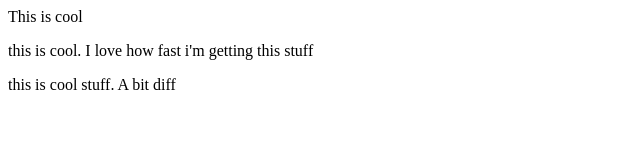
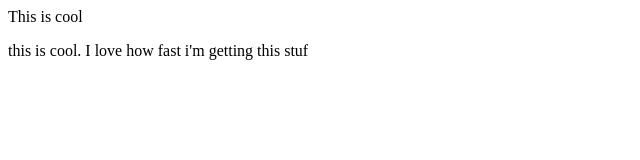
Before and after one commit to sovoguit/learning, a plain HTML site: page index.html in a window 1280 px wide. Shown: the whole page, without its empty margins (0-640 px from the left). Drawn offline with Linux system fonts and the light colour scheme.

Commit message:
this is new

```diff
--- a/index.html
+++ b/index.html
@@ -3,8 +3,6 @@
 <head>This is cool</head>
 <body>
 
-  <p>this is cool. I love how fast i'm getting this stuff
-  <p>this is cool stuff.  A bit diff</p
-  <b>
-    </p>
+  <p>this is cool. I love how fast i'm getting this stuf
+  </p>
 </body>
```
